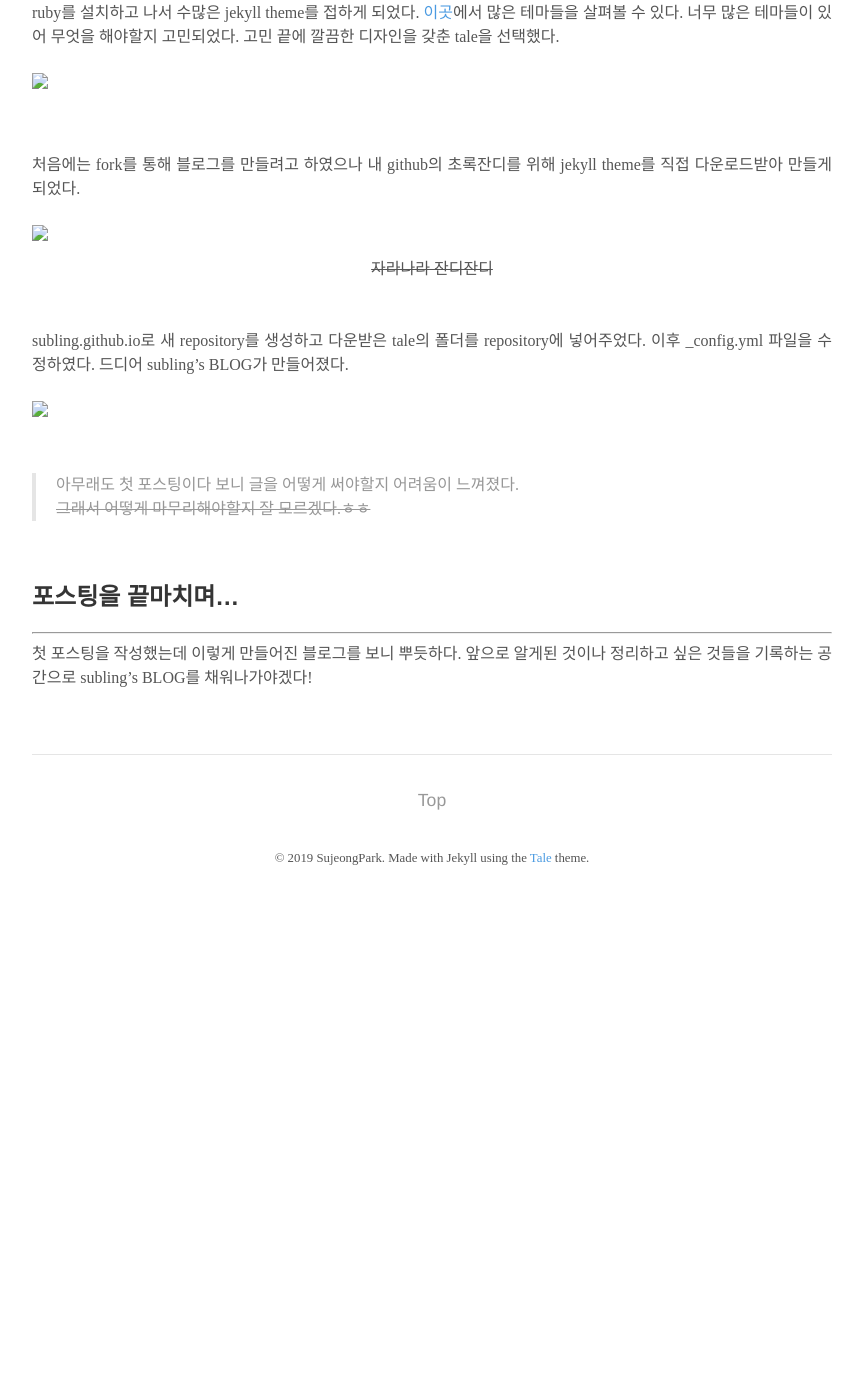
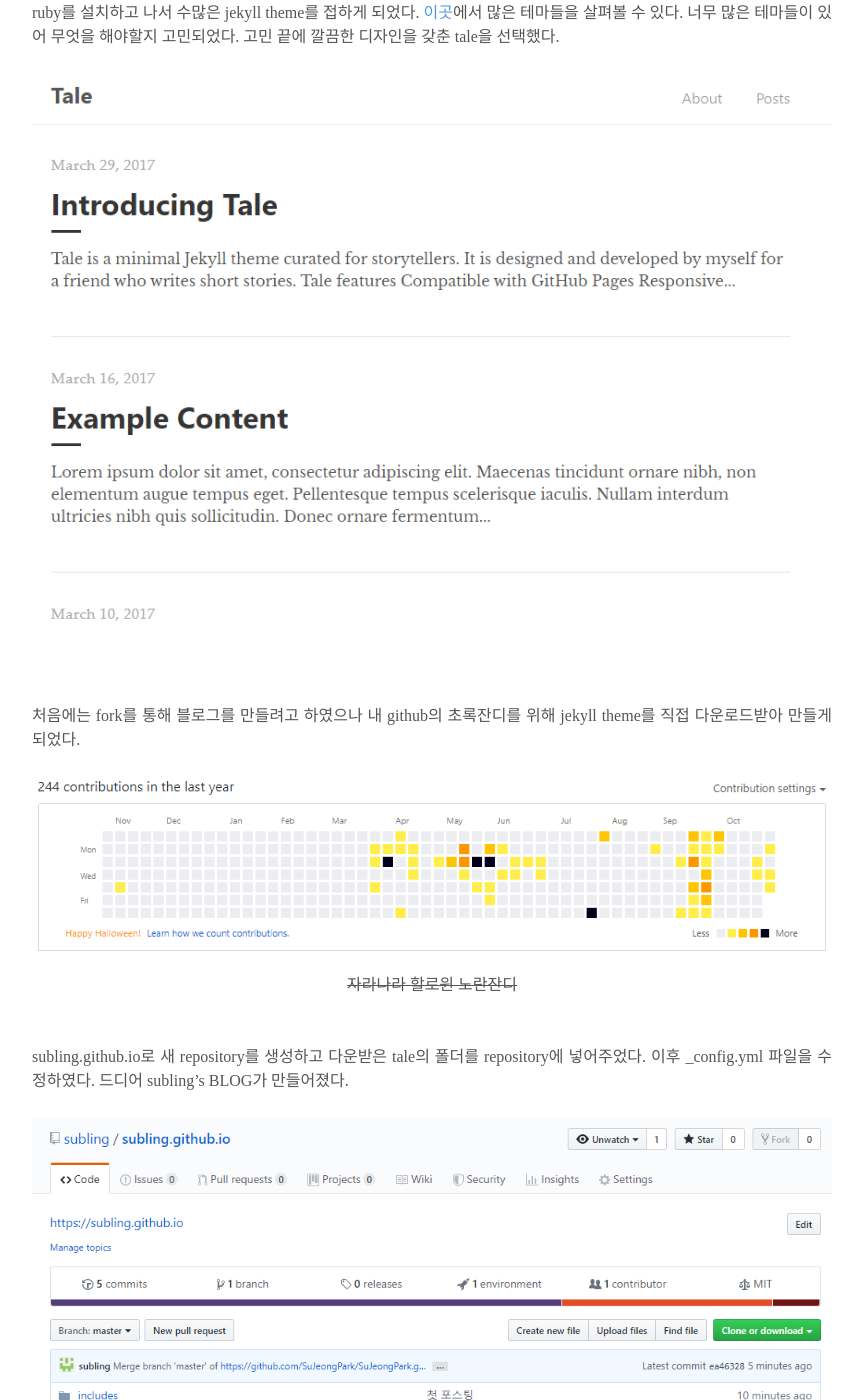
Before and after one commit to sujeongpark/sujeongpark.github.io, a Jekyll site: the page built from _posts/2019-10-31-subling-blog-open.md, in a window 1280 px wide and 1400 px high, scrolled down 594 px. Shown: the whole window, without its empty margins (208-1071 px from the left). Built offline with Jekyll 4.4.1, drawn with Linux system fonts in a browser that asks for light colours; some web fonts are replaced; before the commit the page ends 1496 px from its top, so only the background shows below that.

Commit message:
첫 포스팅 이미지

```diff
--- a/_posts/2019-10-31-subling-blog-open.md
+++ b/_posts/2019-10-31-subling-blog-open.md
@@ -18,7 +18,7 @@ ruby를 설치하고 나서 수많은 jekyll theme를 접하게 되었다. [이
 <br><br>
  처음에는 fork를 통해 블로그를 만들려고 하였으나 내 github의 초록잔디를 위해 jekyll theme를 직접 다운로드받아 만들게 되었다.<br><br>
  <img src="../assets/img/jaranara.PNG">
- <div style="text-align:center;text-decoration:line-through">자라나라 잔디잔디</div>
+ <div style="text-align:center;text-decoration:line-through">자라나라 할로윈 노란잔디</div>
 
  <br><br>
  subling.github.io로 새 repository를 생성하고 다운받은 tale의 폴더를 repository에 넣어주었다. 이후 _config.yml 파일을 수정하였다. 드디어 subling's BLOG가 만들어졌다.<br><br>
```
Also changed, not shown: assets/img/jaranara.PNG (added), assets/img/jekyll_theme.PNG (added), assets/img/subling_blog.PNG (added).
